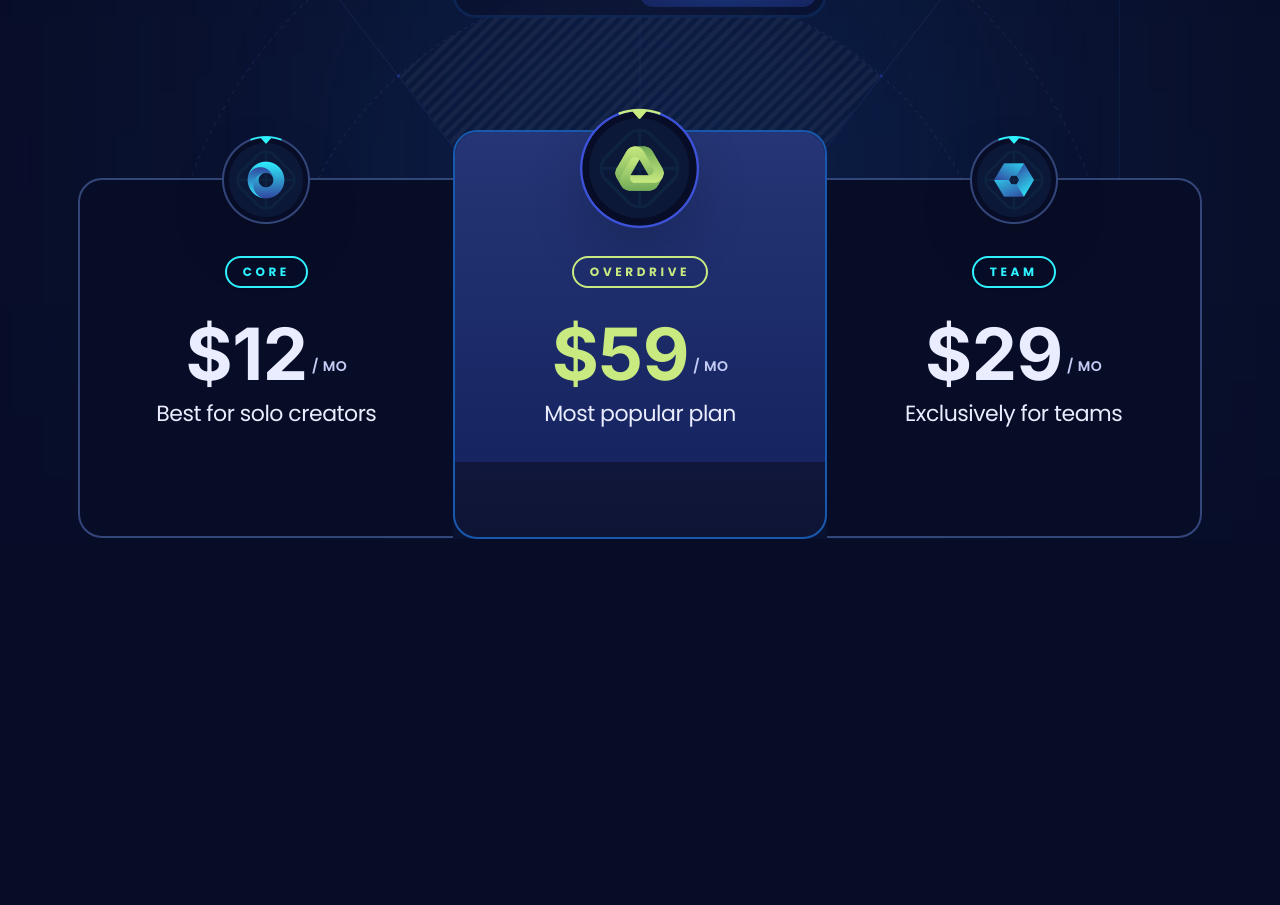
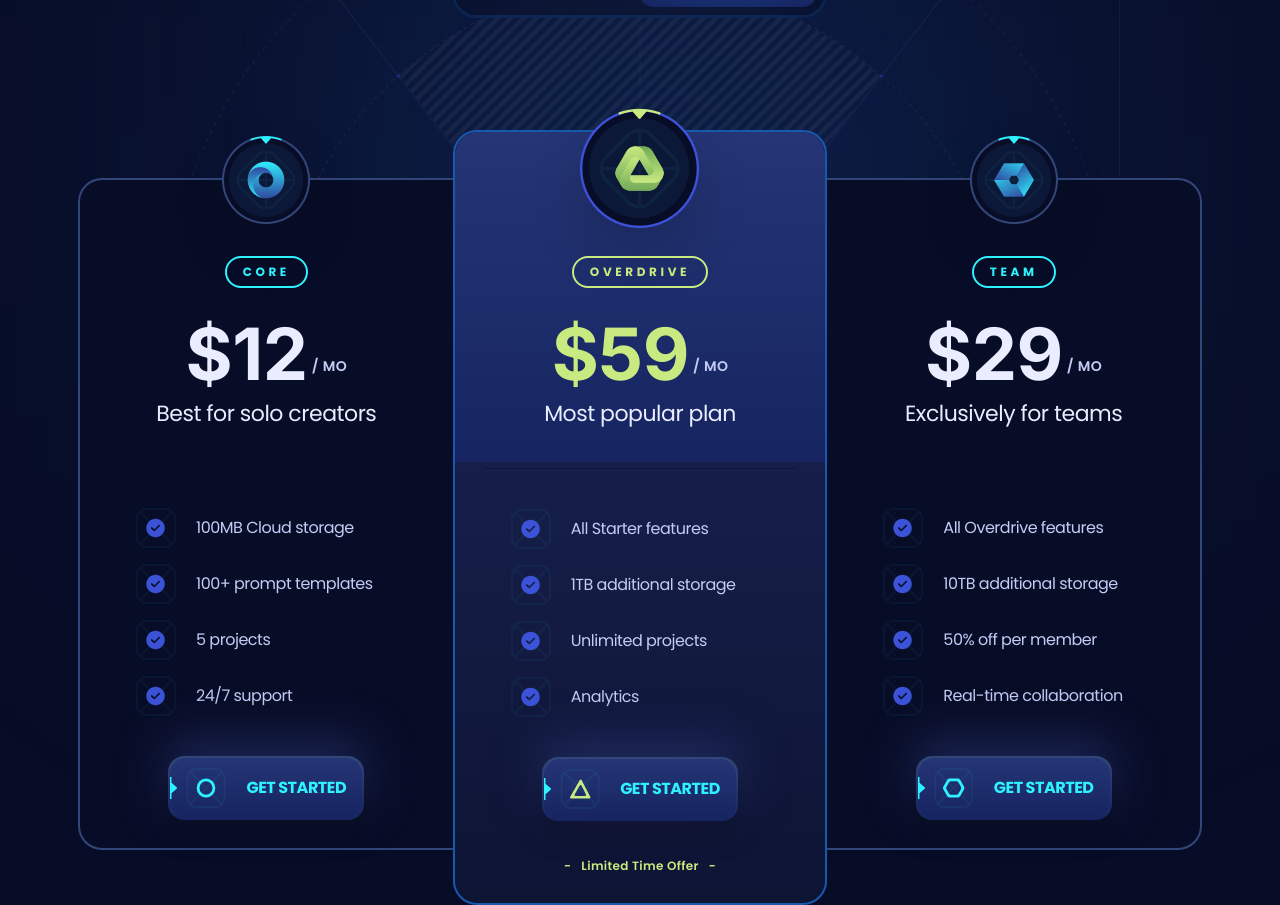
Before and after one commit to Rahul1-design/SaaS-App-Landing-Page, a React (Vite) app: page / in a window 1280 px wide. Shown: the part 2160-3065 px from the top of the page. Before the commit the page ends 2699 px from the top, so only its background shows below. Built offline with nearby package versions, Linux system fonts and the light colour scheme.

Commit message:
Add feature list and button to Pricing section for enhanced user engagement

```diff
--- a/src/sections/Pricing.jsx
+++ b/src/sections/Pricing.jsx
@@ -3,6 +3,7 @@
 import { Element } from 'react-scroll';
 import { plans } from '../constants';
 import CountUp from 'react-countup';
+import Button from '../components/Button';
 
 const Pricing = () => {
   const [monthly, setMonthly] = useState(false);
@@ -124,6 +125,30 @@
                 >
                   {plan.caption}
                 </div>
+                <ul className="mx-auto space-y-4 xl:px-7">
+                  {plan.features.map((feature) => (
+                    <li
+                      key={feature}
+                      className="relative flex items-center gap-5"
+                    >
+                      <img
+                        src={'/images/check.png'}
+                        alt="check"
+                        className="size-10 object-contain"
+                      />
+                      <p className="flex-1 ">{feature}</p>
+                    </li>
+                  ))}
+                </ul>
+                <div className="mt-10 flex w-full justify-center">
+                  <Button icon={plan.icon}>Get Started</Button>
+                </div>
+
+                {index === 1 && (
+                  <p className="small-compact mt-9 text-center text-p3 before:mx-2.5 before:content-['-'] after:mx-2.5 after:content-['-']">
+                    Limited Time Offer
+                  </p>
+                )}
               </div>
             ))}
           </div>
```
